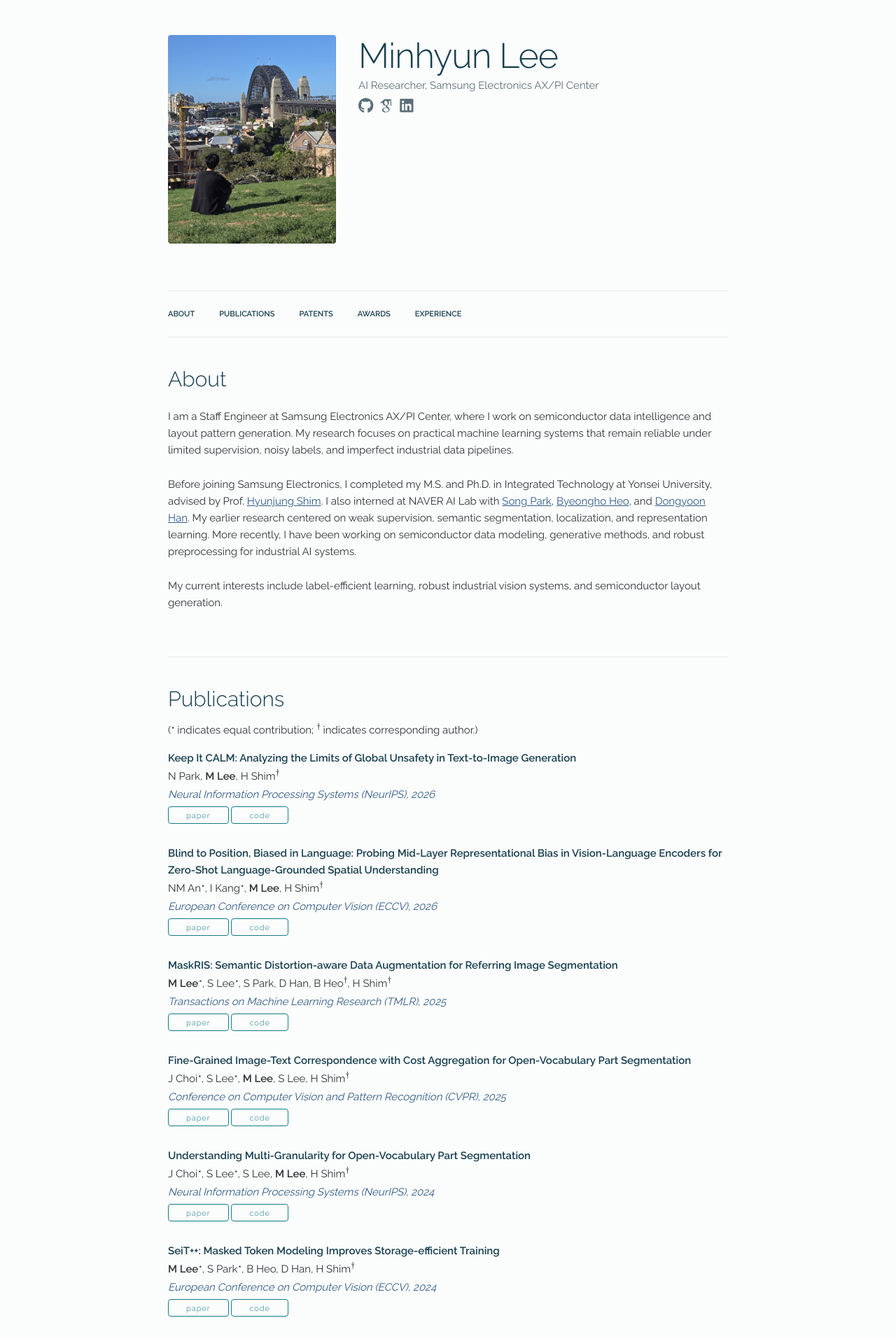
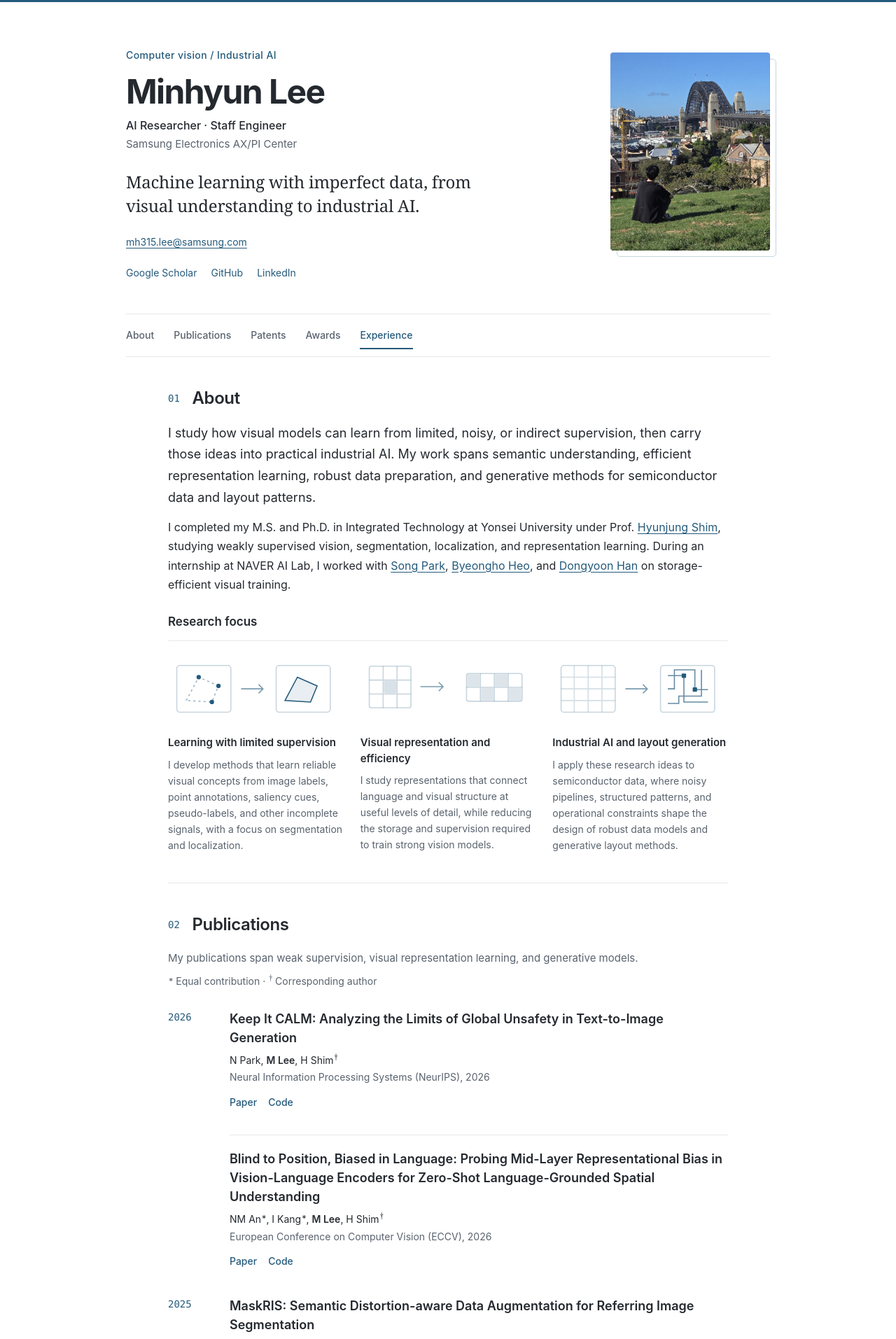
Before and after one commit to gaviotas/gaviotas.github.io, a Jekyll site: the page built from index.html, in a window 1280 px wide. Shown: the top 1913 px of the page at 70% size. Built offline with Jekyll 4.4.1, drawn with Linux system fonts in a browser that asks for light colours; some of the changed text lies outside the part shown.

Commit message:
Refine personal website design and research profile

```diff
--- a/_config.yml
+++ b/_config.yml
@@ -10,6 +10,7 @@ exclude:
   - LICENSE.md
   - Makefile
   - README.md
+  - DESIGN.md
   - .tools
   - .git
   - .github
--- a/_data/awards.yaml
+++ b/_data/awards.yaml
@@ -1,13 +1,13 @@
 awards:
   - date: "2026.04"
     category: "Industrial"
-    text: "Received the Grand Prize at the AIC Vision Awards."
+    text: "Grand Prize, AIC Vision Awards"
     meta: "AI Center, Samsung Electronics"
   - date: "2025.10"
     category: "Industrial"
-    text: "Selected as an AIC Proud Peer."
+    text: "AIC Proud Peer"
     meta: "AI Center, Samsung Electronics"
   - date: "2025.06"
     category: "Academic"
-    text: "Selected as a CVPR 2025 Outstanding Reviewer."
-    meta: "711 / 12,593 reviewers"
+    text: "CVPR 2025 Outstanding Reviewer"
+    meta: "711 of 12,593 reviewers"
--- a/_data/main_info.yaml
+++ b/_data/main_info.yaml
@@ -1,6 +1,8 @@
 name: "Minhyun Lee"
 title: "AI Researcher, Samsung Electronics AX/PI Center"
-email: ""
+role: "AI Researcher · Staff Engineer"
+affiliation: "Samsung Electronics AX/PI Center"
+email: "mh315.lee@samsung.com"
 profile_pic: "/assets/profile/portrait-20260420.jpeg"
 github: "https://github.com/gaviotas"
 google_scholar: "https://scholar.google.com/citations?user=2hUlCnQAAAAJ&hl=ko"
--- /dev/null
+++ b/_data/profile.yaml
@@ -0,0 +1,40 @@
+headline: "Machine learning with imperfect data, from visual understanding to industrial AI."
+research_domains: "Computer vision / Industrial AI"
+
+introduction: >-
+  I study how visual models can learn from limited, noisy, or indirect supervision,
+  then carry those ideas into practical industrial AI. My work spans semantic
+  understanding, efficient representation learning, robust data preparation, and
+  generative methods for semiconductor data and layout patterns.
+
+background: >-
+  I completed my M.S. and Ph.D. in Integrated Technology at Yonsei University under
+  Prof. <a href="https://kaist-cvml.github.io/index.html" target="_blank" rel="noopener">Hyunjung Shim</a>,
+  studying weakly supervised vision, segmentation, localization, and representation
+  learning. During an internship at NAVER AI Lab, I worked with
+  <a href="https://8uos.github.io/" target="_blank" rel="noopener">Song Park</a>,
+  <a href="https://sites.google.com/view/byeongho-heo/home" target="_blank" rel="noopener">Byeongho Heo</a>,
+  and <a href="https://sites.google.com/site/dyhan0920/" target="_blank" rel="noopener">Dongyoon Han</a>
+  on storage-efficient visual training.
+
+research_areas:
+  - title: "Learning with limited supervision"
+    diagram: "supervision"
+    description: >-
+      I develop methods that learn reliable visual concepts from image labels, point
+      annotations, saliency cues, pseudo-labels, and other incomplete signals, with a
+      focus on segmentation and localization.
+
+  - title: "Visual representation and efficiency"
+    diagram: "representation"
+    description: >-
+      I study representations that connect language and visual structure at useful
+      levels of detail, while reducing the storage and supervision required to train
+      strong vision models.
+
+  - title: "Industrial AI and layout generation"
+    diagram: "layout"
+    description: >-
+      I apply these research ideas to semiconductor data, where noisy pipelines,
+      structured patterns, and operational constraints shape the design of robust
+      data models and generative layout methods.
--- /dev/null
+++ b/_includes/research_diagram.html
@@ -0,0 +1,32 @@
+<svg class="research-diagram" viewBox="0 0 240 96" xmlns="http://www.w3.org/2000/svg" aria-hidden="true" focusable="false">
+  {% case include.kind %}
+  {% when 'supervision' %}
+  <g fill="none" stroke="currentColor" stroke-width="1.5">
+    <rect x="12" y="16" width="74" height="64" rx="4" opacity="0.25"/>
+    <path d="M25 64L42 32L69 44L60 66Z" stroke-dasharray="3 4" opacity="0.45"/>
+    <path d="M100 48H130M124 42L130 48L124 54" opacity="0.6"/>
+    <rect x="148" y="16" width="74" height="64" rx="4" opacity="0.25"/>
+    <path d="M160 64L177 32L204 44L195 66Z" fill="currentColor" fill-opacity="0.1"/>
+  </g>
+  <g fill="currentColor"><circle cx="42" cy="32" r="3"/><circle cx="69" cy="44" r="3"/><circle cx="60" cy="66" r="3"/></g>
+  {% when 'representation' %}
+  <g fill="none" stroke="currentColor" stroke-width="1.5">
+    <rect x="12" y="17" width="57" height="57" rx="3" opacity="0.25"/>
+    <path d="M31 17V74M50 17V74M12 36H69M12 55H69" opacity="0.25"/>
+    <path d="M82 45H113M107 39L113 45L107 51" opacity="0.6"/>
+    <rect x="145" y="27" width="76" height="38" rx="3" opacity="0.25"/>
+    <path d="M164 27V65M183 27V65M202 27V65M145 46H221" opacity="0.25"/>
+  </g>
+  <rect x="32" y="37" width="17" height="17" rx="2" fill="currentColor" opacity="0.18"/>
+  <g fill="currentColor" opacity="0.15"><rect x="146" y="28" width="17" height="17"/><rect x="184" y="28" width="17" height="17"/><rect x="165" y="47" width="17" height="17"/><rect x="203" y="47" width="17" height="17"/></g>
+  {% when 'layout' %}
+  <g fill="none" stroke="currentColor" stroke-width="1.5">
+    <rect x="12" y="16" width="74" height="64" rx="4" opacity="0.25"/>
+    <path d="M30 16V80M49 16V80M68 16V80M12 32H86M12 48H86M12 64H86" opacity="0.2"/>
+    <path d="M100 48H130M124 42L130 48L124 54" opacity="0.6"/>
+    <rect x="148" y="16" width="74" height="64" rx="4" opacity="0.25"/>
+    <path d="M158 30H180V66H213M158 48H167V22H195V49H213M158 68H173V58H204V22" opacity="0.7"/>
+  </g>
+  <g fill="currentColor"><rect x="177" y="27" width="6" height="6" rx="1"/><rect x="192" y="46" width="6" height="6" rx="1"/></g>
+  {% endcase %}
+</svg>
--- a/_layouts/default.html
+++ b/_layouts/default.html
@@ -1,134 +1,68 @@
 <!DOCTYPE html>
 <html lang="en">
 <head>
-
-  <!-- Basic Page Needs
-  –––––––––––––––––––––––––––––––––––––––––––––––––– -->
   <meta charset="utf-8">
+  <meta name="viewport" content="width=device-width, initial-scale=1">
   <title>{{ site.data.main_info.name }} | {{ page.title }}</title>
-  <meta name="description" content="{{ site.data.main_info.name }}">
+  <meta name="description" content="{{ site.data.profile.introduction | strip_html | escape }}">
   <meta name="author" content="{{ site.data.main_info.name }}">
-  <meta property="og:title" content="{{ site.data.main_info.name }}" />
-  <meta property="og:type" content="website" />
-  <meta property="og:url" content="{{ site.url }}{{ site.baseurl }}/" />
-  <meta property="og:site_name" content="{{ site.data.main_info.name }}" />
-  <link rel="canonical" href="{{ site.url }}{{ site.baseurl }}/" />
-
-  <!-- Mobile Specific Metas
-  –––––––––––––––––––––––––––––––––––––––––––––––––– -->
-  <meta name="viewport" content="width=device-width, initial-scale=1">
-
-  <!-- FONT
-  –––––––––––––––––––––––––––––––––––––––––––––––––– -->
-  <link href='https://fonts.googleapis.com/css?family=Raleway:400,300,600' rel='stylesheet' type='text/css'>
-
-  <!-- CSS
-  –––––––––––––––––––––––––––––––––––––––––––––––––– -->
-  <link rel="stylesheet" href="{{ "/libs/external/skeleton/normalize.css" | prepend: site.baseurl }}">
-  <link rel="stylesheet" href="{{ "/libs/external/skeleton/skeleton.css" | prepend: site.baseurl }}">
-  <link rel="stylesheet" href="{{ "/libs/custom/my_css.css" | prepend: site.baseurl }}">
-
-  <!-- Timeline
-  –––––––––––––––––––––––––––––––––––––––––––––––––– -->
-  <link rel="stylesheet" href="{{ "/libs/external/timeline.css" | prepend: site.baseurl }}">
-
-  <!-- Favicon
-  –––––––––––––––––––––––––––––––––––––––––––––––––– -->
-  <link rel="icon" type="image/png" href="{{ "/libs/icon.png" | prepend: site.baseurl }}">
-  <link rel="shortcut icon" type="image/png" href="{{ "/libs/icon.png" | prepend: site.baseurl }}">
-
+  <meta property="og:title" content="{{ site.data.main_info.name }}">
+  <meta property="og:description" content="{{ site.data.profile.introduction | strip_html | escape }}">
+  <meta property="og:type" content="website">
+  <meta property="og:url" content="{{ site.url }}{{ site.baseurl }}/">
+  <link rel="canonical" href="{{ site.url }}{{ site.baseurl }}/">
+  <link rel="stylesheet" href="{{ '/libs/external/skeleton/normalize.css' | prepend: site.baseurl }}">
+  <link rel="stylesheet" href="{{ '/libs/custom/my_css.css' | prepend: site.baseurl }}">
+  <link rel="icon" type="image/png" href="{{ '/libs/icon.png' | prepend: site.baseurl }}">
 </head>
-<body>
-
-  <!-- Primary Page Layout
-  –––––––––––––––––––––––––––––––––––––––––––––––––– -->
+<body id="top">
+  <a class="skip-link" href="#main-content">Skip to content</a>
   <div class="container">
-
-    <section class="header">
-      <div class="row">
-        <div class="three columns">
-          <a href="{{ site.baseurl }}/"><img class="u-max-full-width" src="{{ site.baseurl }}{{ site.data.main_info.profile_pic }}" alt="{{ site.data.main_info.name }}"></a>
-        </div>
-        <div class="nine columns main-description">
-            <h1>{{ site.data.main_info.name }}</h1>
-            <p>{{ site.data.main_info.title }}</p>
-            <p class="social-links">
-              {% if site.data.main_info.github %}
-              <a class="icon-link" href="{{ site.data.main_info.github }}" target="_blank" rel="noopener" aria-label="GitHub">
-                <i class="fa-brands fa-github" aria-hidden="true"></i>
-              </a>
-              {% endif %}
-
-              {% if site.data.main_info.google_scholar %}
-              <a class="icon-link" href="{{ site.data.main_info.google_scholar }}" target="_blank" rel="noopener" aria-label="Google Scholar">
-                <i class="ai ai-google-scholar" aria-hidden="true"></i>
-              </a>
-              {% endif %}
-
-              {% if site.data.main_info.linkedin %}
-              <a class="icon-link" href="{{ site.data.main_info.linkedin }}" target="_blank" rel="noopener" aria-label="LinkedIn">
-                <i class="fa-brands fa-linkedin" aria-hidden="true"></i>
-              </a>
-              {% endif %}
-            </p>
+    <header class="profile-header">
+      <div class="profile-copy">
+        <p class="profile-kicker">{{ site.data.profile.research_domains }}</p>
+        <h1>{{ site.data.main_info.name }}</h1>
+        <p class="profile-role">{{ site.data.main_info.role }}</p>
+        <p class="profile-affiliation">{{ site.data.main_info.affiliation }}</p>
+        <p class="profile-headline">{{ site.data.profile.headline }}</p>
+        <div class="profile-contact">
+          {% if site.data.main_info.email and site.data.main_info.email != '' %}
+          <a class="email-link" href="mailto:{{ site.data.main_info.email }}">{{ site.data.main_info.email }}</a>
+          {% endif %}
+          <ul class="social-links" aria-label="External profiles">
+            {% if site.data.main_info.google_scholar %}<li><a href="{{ site.data.main_info.google_scholar }}" target="_blank" rel="noopener">Google Scholar</a></li>{% endif %}
+            {% if site.data.main_info.github %}<li><a href="{{ site.data.main_info.github }}" target="_blank" rel="noopener">GitHub</a></li>{% endif %}
+            {% if site.data.main_info.linkedin %}<li><a href="{{ site.data.main_info.linkedin }}" target="_blank" rel="noopener">LinkedIn</a></li>{% endif %}
+          </ul>
         </div>
       </div>
-    </section>
+      <div class="portrait-frame">
+        <img class="profile-photo" src="{{ site.baseurl }}{{ site.data.main_info.profile_pic }}" alt="Portrait of {{ site.data.main_info.name }}" width="720" height="895">
+      </div>
+    </header>
 
-    <nav class="navbar">
-      <div class="container">
-        <ul class="navbar-list">
-          <li class="navbar-item"><a class="navbar-link" href="{{ "/#bio" | prepend: site.baseurl }}">About</a></li>
-          <li class="navbar-item"><a class="navbar-link" href="{{ "/#publications" | prepend: site.baseurl }}">Publications</a></li>
-          <li class="navbar-item"><a class="navbar-link" href="{{ "/#patents" | prepend: site.baseurl }}">Patents</a></li>
-          <li class="navbar-item"><a class="navbar-link" href="{{ "/#awards" | prepend: site.baseurl }}">Awards</a></li>
-          <li class="navbar-item"><a class="navbar-link" href="{{ "/#resume" | prepend: site.baseurl }}">Experience</a></li>
-        </ul>
-      </div>
+    <nav class="navbar" aria-label="Main navigation">
+      <ul class="navbar-list">
+        <li><a href="{{ '/#bio' | prepend: site.baseurl }}">About</a></li>
+        <li><a href="{{ '/#publications' | prepend: site.baseurl }}">Publications</a></li>
+        <li><a href="{{ '/#patents' | prepend: site.baseurl }}">Patents</a></li>
+        <li><a href="{{ '/#awards' | prepend: site.baseurl }}">Awards</a></li>
+        <li><a href="{{ '/#resume' | prepend: site.baseurl }}">Experience</a></li>
+      </ul>
     </nav>
 
-    {{ content}}
+    <main id="main-content" tabindex="-1">
+      {{ content }}
+    </main>
 
-    <div class="footer">
-      <div class="row">
-        <div class="four columns">
-          {{ site.data.main_info.name }}
-        </div>
-        <div class="four columns">
-          {{ site.data.main_info.title }}
-        </div>
-        <div class="four columns social-links social-links--footer">
-          {% if site.data.main_info.github %}
-          <a class="icon-link" href="{{ site.data.main_info.github }}" target="_blank" rel="noopener" aria-label="GitHub">
-            <i class="fa-brands fa-github" aria-hidden="true"></i>
-          </a>
-          {% endif %}
-          {% if site.data.main_info.google_scholar %}
-          <a class="icon-link" href="{{ site.data.main_info.google_scholar }}" target="_blank" rel="noopener" aria-label="Google Scholar">
-            <i class="ai ai-google-scholar" aria-hidden="true"></i>
-          </a>
-          {% endif %}
-          {% if site.data.main_info.linkedin %}
-          <a class="icon-link" href="{{ site.data.main_info.linkedin }}" target="_blank" rel="noopener" aria-label="LinkedIn">
-            <i class="fa-brands fa-linkedin" aria-hidden="true"></i>
-          </a>
-          {% endif %}
-        </div>
-      </div>
-      <div class="footer-credit">
-        based on <a href="https://faculty.washington.edu/msaveski/" target="_blank">Martin Saveski's template</a>
-      </div>
-    </div>
-
+    <footer class="footer">
+      <span>{{ site.data.main_info.name }}</span>
+      <a class="back-to-top" href="#top">Back to top <span aria-hidden="true">↑</span></a>
+      <span class="footer-credit">Based on <a href="https://faculty.washington.edu/msaveski/" target="_blank" rel="noopener">Martin Saveski’s template</a></span>
+    </footer>
   </div>
-
-  <!-- Google Analytics -->
   {% include google_analytics.html %}
-
-  <!-- do not remove -->
+  <script src="{{ '/assets/js/navigation.js' | prepend: site.baseurl }}" defer></script>
   <span id="62cd7b7da1aff3196fdc26b60e396df9"></span>
-
-<!-- End Document
-  –––––––––––––––––––––––––––––––––––––––––––––––––– -->
 </body>
 </html>
--- /dev/null
+++ b/assets/js/navigation.js
@@ -0,0 +1,40 @@
+(() => {
+  const navigation = document.querySelector('.navbar');
+  if (!navigation) return;
+
+  const items = Array.from(navigation.querySelectorAll('a')).map((link) => ({
+    link,
+    section: document.getElementById(new URL(link.href).hash.slice(1)),
+  })).filter((item) => item.section);
+  if (!items.length) return;
+
+  let queued = false;
+  const update = () => {
+    queued = false;
+    const offset = getComputedStyle(navigation).position === 'sticky'
+      ? navigation.getBoundingClientRect().height + 24
+      : 24;
+    let current = items[0];
+    for (const item of items) {
+      if (item.section.getBoundingClientRect().top <= offset) current = item;
+    }
+    if (window.scrollY + window.innerHeight >= document.documentElement.scrollHeight - 2) {
+      current = items[items.length - 1];
+    }
+    for (const item of items) {
+      if (item === current) item.link.setAttribute('aria-current', 'location');
+      else item.link.removeAttribute('aria-current');
+    }
+  };
+  const schedule = () => {
+    if (queued) return;
+    queued = true;
+    requestAnimationFrame(update);
+  };
+
+  window.addEventListener('scroll', schedule, { passive: true });
+  window.addEventListener('resize', schedule);
+  window.addEventListener('load', schedule);
+  window.addEventListener('hashchange', schedule);
+  update();
+})();
--- a/index.html
+++ b/index.html
@@ -3,101 +3,90 @@ layout: default
 title: Home
 ---
 
-<div class="docs-section" id="bio">
-  <h4>About</h4>
-  <p>
-    I am a Staff Engineer at Samsung Electronics AX/PI Center, where I work on semiconductor data intelligence and layout pattern generation. My research focuses on practical machine learning systems that remain reliable under limited supervision, noisy labels, and imperfect industrial data pipelines.
-  </p>
+<section class="docs-section" id="bio" aria-labelledby="about-heading">
+  <h2 id="about-heading"><span class="section-index" aria-hidden="true">01</span> About</h2>
+  <p class="intro">{{ site.data.profile.introduction }}</p>
+  <p>{{ site.data.profile.background }}</p>
 
-  <p>
-    Before joining Samsung Electronics, I completed my M.S. and Ph.D. in Integrated Technology at Yonsei University, advised by Prof. <a href="https://kaist-cvml.github.io/index.html" target="_blank">Hyunjung Shim</a>. I also interned at NAVER AI Lab with <a href="https://8uos.github.io/" target="_blank">Song Park</a>, <a href="https://sites.google.com/view/byeongho-heo/home" target="_blank">Byeongho Heo</a>, and <a href="https://sites.google.com/site/dyhan0920/" target="_blank">Dongyoon Han</a>. My earlier research centered on weak supervision, semantic segmentation, localization, and representation learning. More recently, I have been working on semiconductor data modeling, generative methods, and robust preprocessing for industrial AI systems.
-  </p>
+  <div class="research-overview">
+    <h3>Research focus</h3>
+    <ul class="research-areas">
+      {% for area in site.data.profile.research_areas %}
+      <li>
+        {% include research_diagram.html kind=area.diagram %}
+        <h4>{{ area.title }}</h4>
+        <p>{{ area.description }}</p>
+      </li>
+      {% endfor %}
+    </ul>
+  </div>
+</section>
 
-  <p>
-    My current interests include label-efficient learning, robust industrial vision systems, and semiconductor layout generation.
-  </p>
+<section class="docs-section" id="publications" aria-labelledby="publications-heading">
+  <h2 id="publications-heading"><span class="section-index" aria-hidden="true">02</span> Publications</h2>
+  <p class="section-description">My publications span weak supervision, visual representation learning, and generative models.</p>
+  <p class="publication-notes"><span class="equal-note">*</span> Equal contribution · <span class="corresponding-note">†</span> Corresponding author</p>
+
+  {% assign publication_groups = site.data.publications.papers | group_by_exp: "paper", "paper.venue | split: ',' | last | strip" %}
+  {% for group in publication_groups %}
+  <section class="publication-group" aria-labelledby="publication-year-{{ forloop.index }}">
+    <h3 class="publication-year" id="publication-year-{{ forloop.index }}">{% if group.name == '0' or group.name == '' %}Preprints{% else %}{{ group.name }}{% endif %}</h3>
+    <div class="publication-list">
+      {% for paper in group.items %}
+      <article class="paper">
+        <h4 class="paper-title">{{ paper.title }}</h4>
+        <p class="paper-authors">{{ paper.authors }}</p>
+        <p class="paper-venue">{{ paper.venue | remove: ', 0' }}</p>
+        <div class="paper-links">
+          {% if paper.paper_pdf %}<a class="resource-link" href="{{ paper.paper_pdf }}" target="_blank" rel="noopener" aria-label="Paper: {{ paper.title | escape }}">Paper</a>{% endif %}
+          {% if paper.code %}<a class="resource-link" href="{{ paper.code }}" target="_blank" rel="noopener" aria-label="Code: {{ paper.title | escape }}">Code</a>{% endif %}
         </div>
-
-<div class="docs-section" id="publications">
-  <h4>Publications</h4>
-
-  <p>
-    (<span class="equal-note">*</span> indicates equal contribution; <span class="corresponding-note">&dagger;</span> indicates corresponding author.)
-  </p>
-
-  {% for paper in site.data.publications.papers %}
-    <div class="paper">
-      <p class="title"><b>{{ paper.title }}</b></p>
-      <p>{{ paper.authors }}</p>
-      <p><i>{{ paper.venue }}</i></p>
-      <div class="paper-buttons">
-        {% if paper.paper_pdf %}
-          <a class="button" href="{{ paper.paper_pdf }}" target="_blank">paper</a>
-        {% endif %}
-        {% if paper.code %}
-          <a class="button" href="{{ paper.code }}" target="_blank">code</a>
-        {% endif %}
-      </div>
-    </div>
+      </article>
       {% endfor %}
     </div>
+  </section>
+  {% endfor %}
+</section>
 
-<div class="docs-section" id="patents">
-  <h4>Patents</h4>
+<section class="docs-section" id="patents" aria-labelledby="patents-heading">
+  <h2 id="patents-heading"><span class="section-index" aria-hidden="true">03</span> Patents</h2>
+  {% for patent in site.data.patents.patents %}
+  <article class="paper">
+    <h3 class="paper-title">{{ patent.title }}</h3>
+    <p class="paper-authors">{{ patent.inventors }}</p>
+    <p class="paper-venue">{{ patent.details }}</p>
+    {% if patent.link %}<div class="paper-links"><a class="resource-link" href="{{ patent.link }}" target="_blank" rel="noopener" aria-label="Patent: {{ patent.title | escape }}">Patent</a></div>{% endif %}
+  </article>
+  {% endfor %}
+</section>
 
-  {% for patent in site.data.patents.patents %}
-    <div class="paper">
-      <p class="title"><b>{{ patent.title }}</b></p>
-      <p>{{ patent.inventors }}</p>
-      <p><i>{{ patent.details }}</i></p>
-      <div class="paper-buttons">
-        {% if patent.link %}
-          <a class="button" href="{{ patent.link }}" target="_blank">patent</a>
-        {% endif %}
-      </div>
-    </div>
-  {% endfor %}
-</div>
-
-<div class="docs-section" id="awards">
-  <h4>Awards &amp; Honors</h4>
-
-  <ul class="award-list">
+<section class="docs-section" id="awards" aria-labelledby="awards-heading">
+  <h2 id="awards-heading"><span class="section-index" aria-hidden="true">04</span> Awards &amp; Honors</h2>
+  <ul class="dated-list award-list">
     {% for award in site.data.awards.awards %}
-      {% assign award_year = award.date | split: "." | first %}
-      {% assign award_category = award.category | downcase %}
-      <li class="award-item">
-        <div class="award-badges">
-          {% if award.date %}<span class="award-date award-date--{{ award_year }}">{{ award.date }}</span>{% endif %}
-          {% if award.category %}<span class="award-category award-category--{{ award_category }}">{{ award.category }}</span>{% endif %}
-        </div>
-        <div class="award-copy">
-          <span class="award-text">{{ award.text }}</span>
-          {% if award.meta %}<span class="award-meta">{{ award.meta }}</span>{% endif %}
+    <li>
+      <span class="entry-date">{{ award.date }}</span>
+      <div class="entry-copy">
+        <p class="entry-title">{{ award.text }}</p>
+        {% if award.meta %}<p class="entry-detail">{{ award.meta }}</p>{% endif %}
       </div>
     </li>
     {% endfor %}
   </ul>
-</div>
+</section>
 
-<div class="docs-section" id="resume">
-  <h4>Experience</h4>
-
-  <ul class="timeline">
+<section class="docs-section" id="resume" aria-labelledby="experience-heading">
+  <h2 id="experience-heading"><span class="section-index" aria-hidden="true">05</span> Experience &amp; Education</h2>
+  <ul class="dated-list experience-list">
     {% for exp in site.data.experience.experiences %}
     <li>
-      {% if exp.category == "work" %}
-      <div class="direction-l">
-      {% else %}
-      <div class="direction-r">
-      {% endif %}
-        <div class="flag-wrapper">
-          <span class="flag">{{ exp.place }}</span>
-          <span class="time-wrapper"><span class="time">{{ exp.time }}</span></span>
-        </div>
-        <div class="desc"><b>{{ exp.title }}</b><br/>{{ exp.subtitle }}</div>
+      <span class="entry-date">{{ exp.time }}</span>
+      <div class="entry-copy">
+        <h3 class="entry-title">{{ exp.place }}</h3>
+        <p class="entry-role">{{ exp.title }}</p>
+        {% if exp.subtitle != '' %}<p class="entry-detail">{{ exp.subtitle }}</p>{% endif %}
       </div>
     </li>
     {% endfor %}
   </ul>
-</div>
+</section>
```
Also changed, not shown: DESIGN.md (added, +86 -0 lines), libs/custom/my_css.css. Lines whose indentation alone changed are shown as unchanged.
